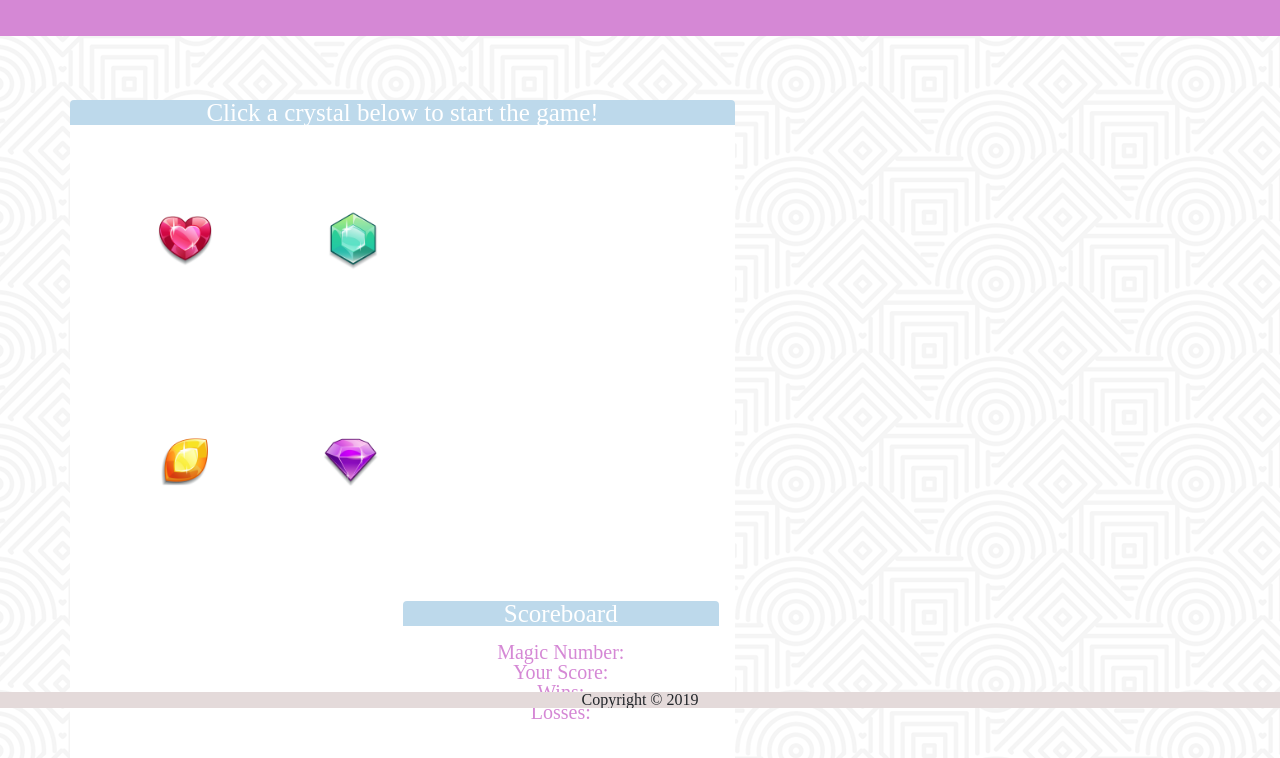
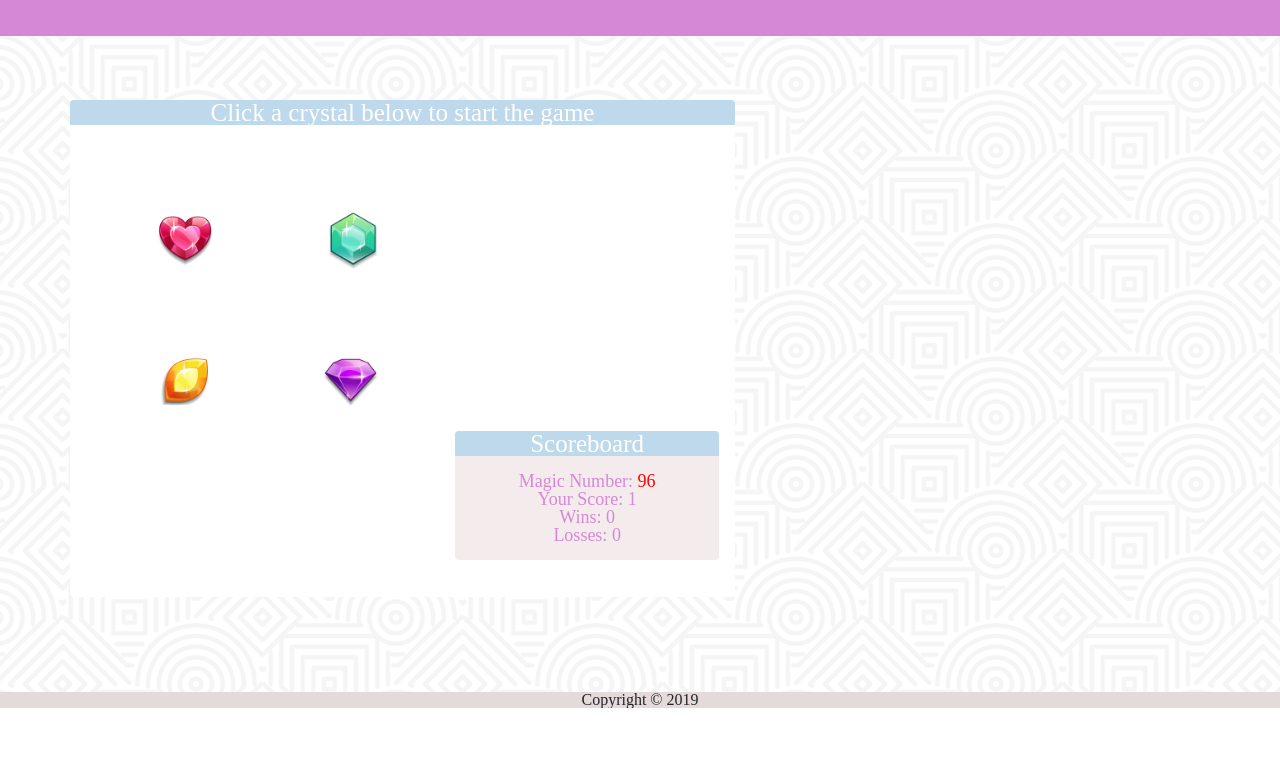
Before and after one commit to elizairwin/Crystal-Game, a plain HTML site: page index.html in a window 1280 px wide. Both pictures are taken after a click on the picture 186 px from the left and 333 px from the top of the page. Shown: the part 92-850 px from the top of the page. After the commit the page ends 800 px from the top, so only its background shows below. Drawn offline with nearby package versions, Linux system fonts and the light colour scheme.

Commit message:
finalized javascript

```diff
--- a/assets/css/style.css
+++ b/assets/css/style.css
@@ -2,34 +2,30 @@ body {
 	font-family: Geneva, Tahoma, Verdana, sans-serif;
 	background-image: url("../images/hypnotize.png");
 }
-
-.jumbotron{
+.jumbotron {
 	text-align: center;
 	background-color: rgb(213, 136, 213);
 	color: white;
 	height: 30px;
 }
-
-#pinkcrystal{
+#pinkCrystal {
 	height: 200px;
 	width: auto;
 }
-
-#tealcrystal{
+#tealCrystal {
 	height: 200px;
 	width: auto;
 }
-
-#yellowcrystal{
+#yellowCrystal {
 	height: 200px;
 	width: auto;
+	margin-top: -80px;
 }
-
-#purplecrystal{
+#purpleCrystal {
 	height: 200px;
 	width: auto;
+	margin-top: -80px;
 }
-
 h3 {
 	background-color: rgb(189, 217, 235);
 	color: white;
@@ -38,39 +34,31 @@ h3 {
 	width: 100%;
 	font-size: 80px;
 }
-
 img {
 	cursor: pointer;
 	padding: 1em;
 }
-
-
 .container {
 	margin: 5% auto;
 	width: 90%;
 }
-
-  #scorecard, #game{
+#scorecard, #game {
 	margin-bottom: 5%;
 	background-color: white;
-    color:  rgb(213, 136, 213);
+	color: rgb(213, 136, 213);
 }
-
 .text-center {
 	font-size: 25px;
 }
-
 #scorecard {
 	float: right;
-    padding-top: 1em;
-    font-size: 20px;
+	font-size: 18px;
+	margin-top: -150px;
+	background-color: rgb(244, 236, 236);
 }
-
 .row {
 	height: 220px;
-
 }
-
 footer {
 	overflow: hidden;
 	bottom: 0;
--- a/assets/javascript/game.js
+++ b/assets/javascript/game.js
@@ -0,0 +1,89 @@
+//defining my global variables
+var score = 0;
+var wins = 0;
+var losses = 0;
+var targetNumber;
+var valueOne;
+var valueTwo;
+var valueThree;
+var valueFour;
+//starting my game
+$(document).ready(function() {
+	function startGame() {
+		//displaying initial score, wins, and losses
+		$("#score").text(score);
+		$("#wins").text(wins);
+		$("#losses").text(losses);
+		creatingTargetNumber();
+		settingValues();
+	}
+	//getting my magic number and putting it up on the scoreboard for the player
+	function creatingTargetNumber() {
+		targetNumber = Math.floor(Math.random() * 102 + 19);
+		$("#target").html(targetNumber);
+	}
+	//creating values randomnly for each crystal
+	function settingValues() {
+		//assigning each crystal a random value
+		$("#pinkCrystal").prop("value", Math.floor(Math.random() * 12 + 1));
+		valueOne = $("#pinkCrystal").val();
+		console.log(valueOne);
+		$("#tealCrystal").prop("value", Math.floor(Math.random() * 12 + 1));
+		valueTwo = $("#tealCrystal").val();
+		console.log(valueTwo);
+		$("#yellowCrystal").prop("value", Math.floor(Math.random() * 12 + 1));
+		valueThree = $("#yellowCrystal").val();
+		console.log(valueThree);
+		$("#purpleCrystal").prop("value", Math.floor(Math.random() * 12 + 1));
+		valueFour = $("#purpleCrystal").val();
+		console.log(valueFour);
+	}
+	//whenever a cystal is clicked the score is updated and checked to determine if user has won or lost
+	function clickListener() {
+		$("#pinkCrystal").on("click", function() {
+			score = score + valueOne;
+			$("#score").html(score);
+			scoreCheck();
+		});
+		$("#tealCrystal").on("click", function() {
+			score = score + valueTwo;
+			$("#score").html(score);
+			scoreCheck();
+		});
+		$("#yellowCrystal").on("click", function() {
+			score = score + valueThree;
+			$("#score").html(score);
+			scoreCheck();
+		});
+		$("#purpleCrystal").on("click", function() {
+			score = score + valueFour;
+			$("#score").html(score);
+			scoreCheck();
+		});
+	}
+	//checking the score whenever a crystal is clicked, determine win or loss
+	function scoreCheck() {
+		if (score === targetNumber) {
+			wins++;
+			$("#wins").text(wins);
+			reset();
+		} else if (score >= targetNumber) {
+			losses++;
+			$("#losses").text(losses);
+			reset();
+		}
+		//reseting the game
+		function reset() {
+			creatingTargetNumber();
+			settingValues();
+			score = 0;
+			$("#score").html(score);
+		}
+	}
+
+	function init() {
+		startGame();
+		clickListener();
+	}
+	init();
+});
--- a/index.html
+++ b/index.html
@@ -1,6 +1,5 @@
 <!DOCTYPE html>
 <html lang="en-us">
-
 <head>
 	<meta charset="UTF-8">
 	<meta content="width=device-width, initial-scale=1.0" name="viewport">
@@ -13,7 +12,6 @@
 	<script src="https://ajax.googleapis.com/ajax/libs/jquery/1.8.3/jquery.min.js">
 	</script>
 </head>
-
 <body>
 	<header class="jumbotron jumbotron-fluid text-center">
 		<h1>Crystal Collector!</h1>
@@ -21,25 +19,17 @@
 	<div class="container">
 		<div class="row justify-content-between">
 			<div class="col-md-7 px-0 rounded" id="game">
-                <h3 class="rounded-top text-center d-none d-sm-block">Click a crystal below to start the game!</h3>
+				<h3 class="rounded-top text-center d-none d-sm-block">Click a crystal below to start the game</h3>
 				<div class="p-3 text-center">
 					<div class="row">
-                        <div class="col-3">
-                            <img src="assets/images/pinkcrystal.png" id="pinkcrystal">
-                        </div>
-                        <div class="col-3">
-                            <img src="assets/images/tealcrystal.png" id="tealcrystal">
-                        </div>
+						<div class="col-3"><img id="pinkCrystal" src="assets/images/pinkcrystal.png"></div>
+						<div class="col-3"><img id="tealCrystal" src="assets/images/tealcrystal.png"></div>
 					</div>
 					<div class="row">
-                        <div class="col-3">
-                            <img src="assets/images/yellowcrystal.png" id="yellowcrystal">
+						<div class="col-3"><img id="yellowCrystal" src="assets/images/yellowcrystal.png"></div>
+						<div class="col-3"><img id="purpleCrystal" src="assets/images/purplecrystal.png"></div>
 					</div>
-                        <div class="col-3">
-                            <img src="assets/images/purplecrystal.png" id="purplecrystal">
-                        </div>
-                    </div>
-                    <div class="col-md-6 px-0 rounded" id="scorecard">
+					<div class="col-md-5 px-0 rounded" id="scorecard">
 						<h3 class="rounded-top text-center d-none d-sm-block">Scoreboard</h3>
 						<div class="p-3">
 							<p>Magic Number: <span id="target"></span></p>
@@ -55,6 +45,7 @@
 			<footer>
 				<p>Copyright © 2019</p>
 			</footer>
+		</div>
+	</div>
 </body>
-
 </html>
```
Lines whose indentation alone changed are shown as unchanged.
